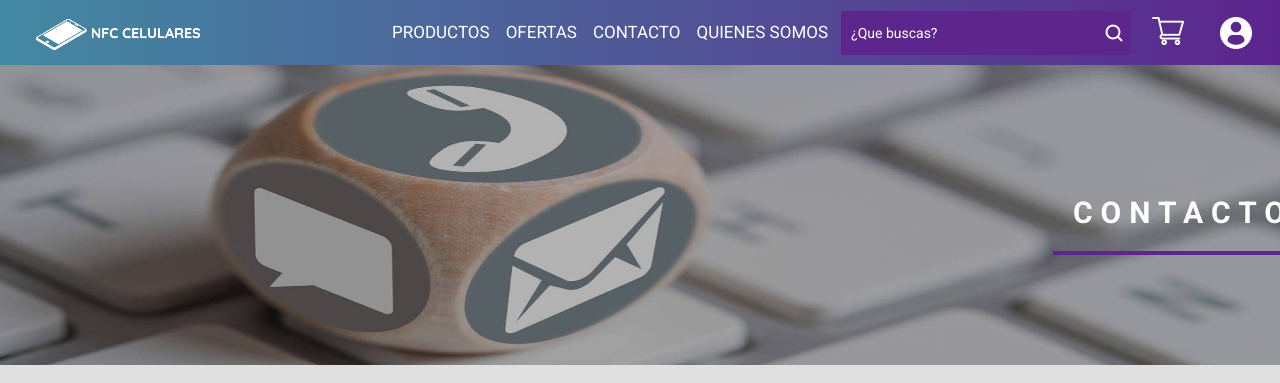
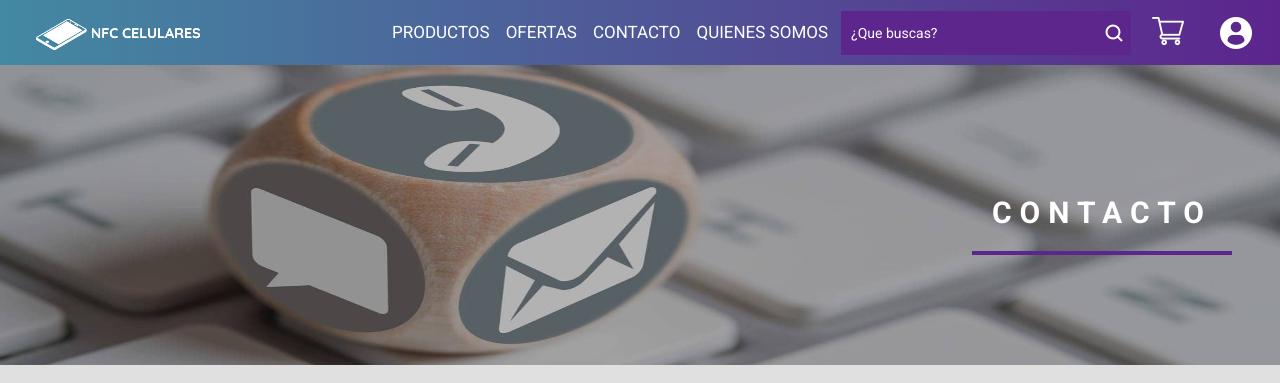
Before and after one commit to Mayco24/NFC-Celulares, a plain HTML site: page contacto.html in a window 1280 px wide. Shown: the top 383 px of the page. Drawn offline with nearby package versions, Linux system fonts and the light colour scheme.

Commit message:
Add files via upload

```diff
--- a/style.css
+++ b/style.css
@@ -927,13 +927,13 @@ footer{
 .fondoContacto div{
     position: absolute;
     top: 50%;
-    left: 80%;
+    left: 75%;
     transform: translate(-15%, -50%);
     border-bottom: 4px solid #5c268c;
 }
 
 .fondoContacto img{
-    width: 1365px;
+    width: 1348px;
     height: 300px;
 }
 
```
